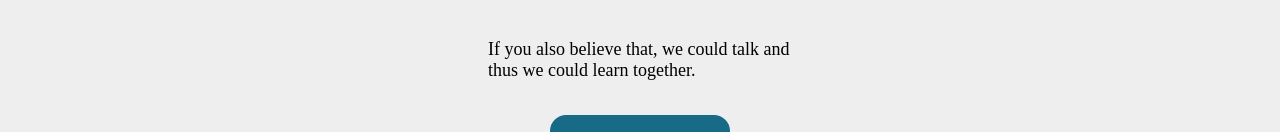
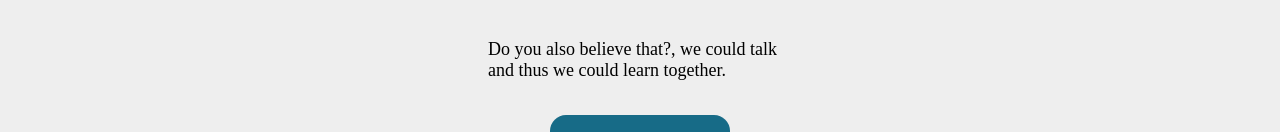
Before and after one commit to jhonsebastian1227/capstone, a plain HTML site: page index.html in a window 1280 px wide. Shown: the part 2102-2234 px from the top of the page. Drawn offline with Linux system fonts and the light colour scheme.

Commit message:
index.html

```diff
--- a/index.html
+++ b/index.html
@@ -75,7 +75,7 @@
                 <h2>Get In Touch</h2>
                 <div>
                     <h3>If you think learning new things is fun, just like I do.</h3>
-                    <p>If you also believe that, we could talk and thus we could learn together.</p>
+                    <p>Do you also believe that?, we could talk and thus we could learn together.</p>
                     <a class="btn" href="mailto:sebastianbedoya12271992@gmail.com">CONTACT ME</a>
                 </div>
             </div>
```
